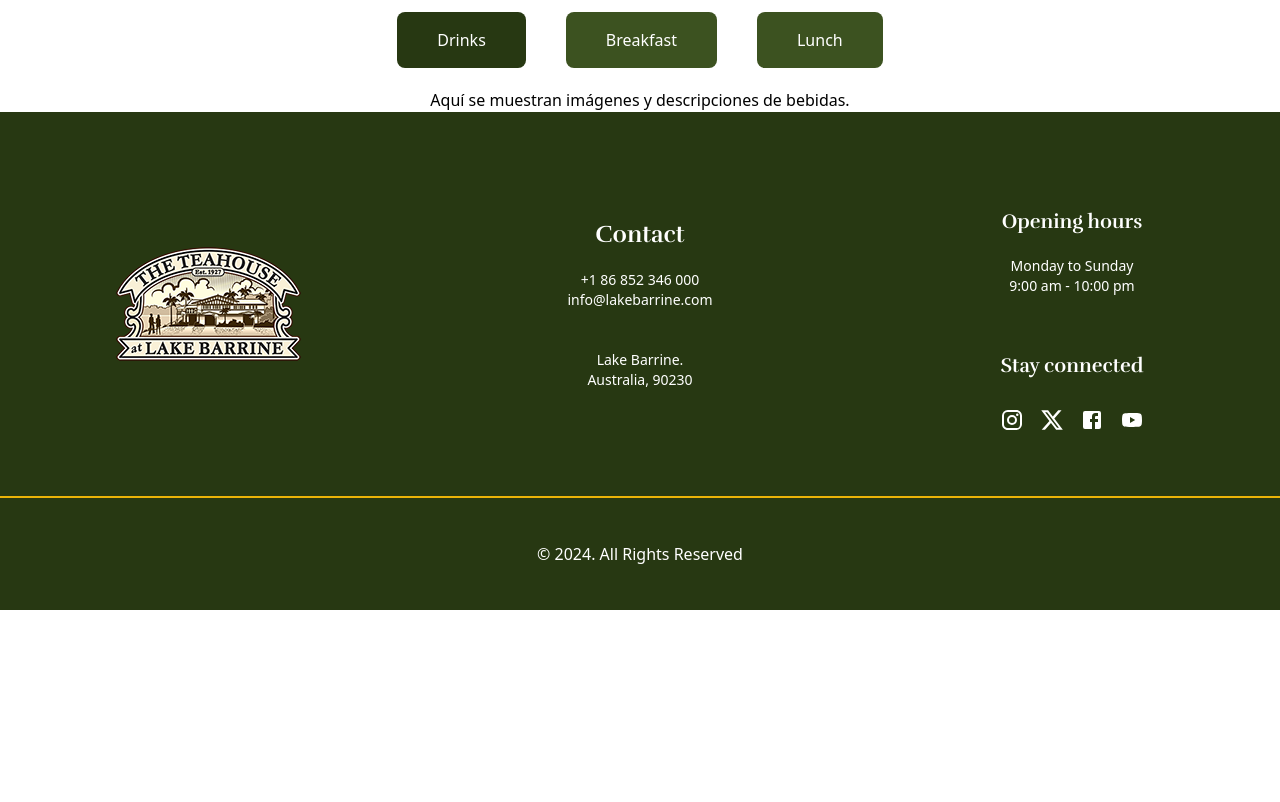
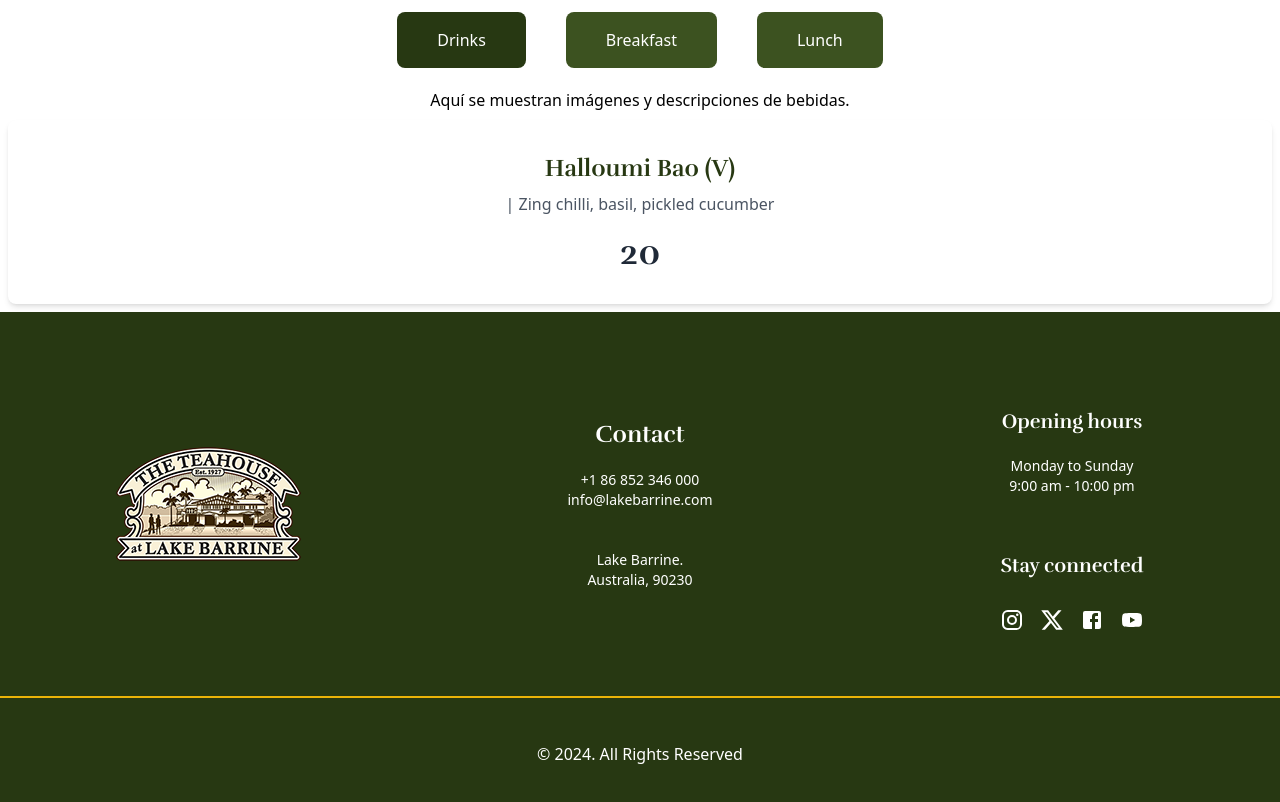
Before and after one commit to gpedrosad/lake_, a React (Vite) app: page /contact in a window 1280 px wide. Shown: the part 2420-3222 px from the top of the page. Before the commit the page ends 3030 px from the top, so only its background shows below. Built offline with nearby package versions, Linux system fonts and the light colour scheme.

Commit message:
menu item

```diff
--- /dev/null
+++ b/src/components/MenuItem.jsx
@@ -0,0 +1,15 @@
+import React from 'react';
+
+const MenuItem = ({ nombre, ingredientes, precio, imagen }) => {
+  return (
+    <div className="flex flex-col items-center bg-white shadow-md rounded-lg p-4 m-2">
+      <div className="w-full text-left p-4">
+        <h2 className="text-2xl font-bold text-custom-green text-center font-rufina">{nombre}</h2>
+        <p className="text-gray-600 mt-2 text-center">{ingredientes}</p>
+        <p className="text-4xl font-rufina font-bold text-gray-800 mt-4 text-center custom-green">{precio}</p>
+      </div>
+    </div>
+  );
+};
+
+export default MenuItem;
--- a/src/pages/Contact.jsx
+++ b/src/pages/Contact.jsx
@@ -3,7 +3,7 @@ import TeaDescription from "../components/TeaDescription";
 import HeroSection from "../components/SecondHeroSection";
 import HoursAndBookingInfo from "../components/HoursAndBookingInfo";
 import DropdownButton from "../components/DropdownButton";
-
+import MenuItem from "../components/MenuItem";
 
 
 function Contact () {
@@ -17,6 +17,7 @@ function Contact () {
         <TeaDescription/>
         <HoursAndBookingInfo/>
         <DropdownButton/>
+        <MenuItem nombre="Halloumi Bao (V)" ingredientes="| Zing chilli, basil, pickled cucumber" precio="20" imagen="../assets/images/TeaPhoto.png"/>
 
 
         </div>
```
